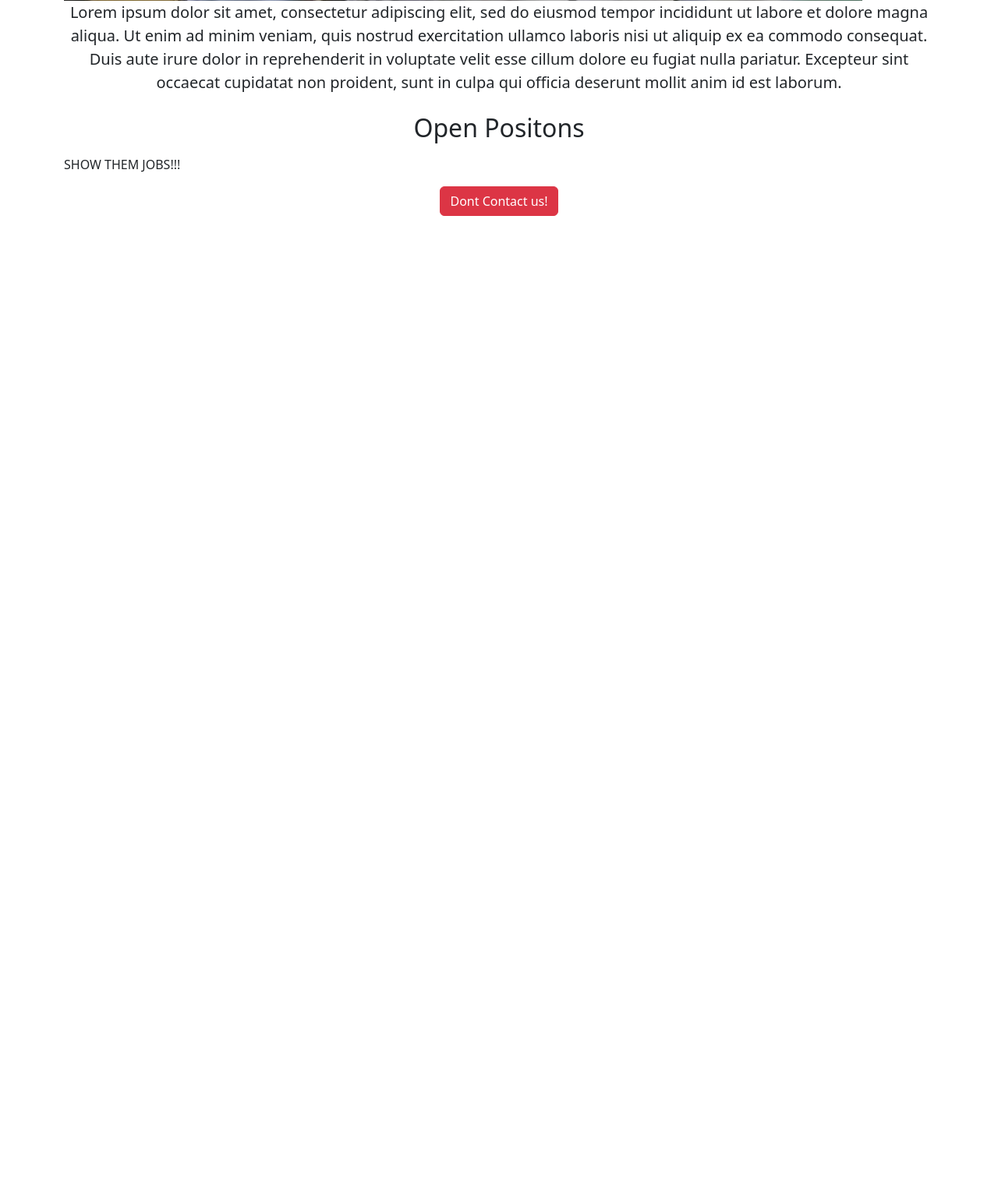
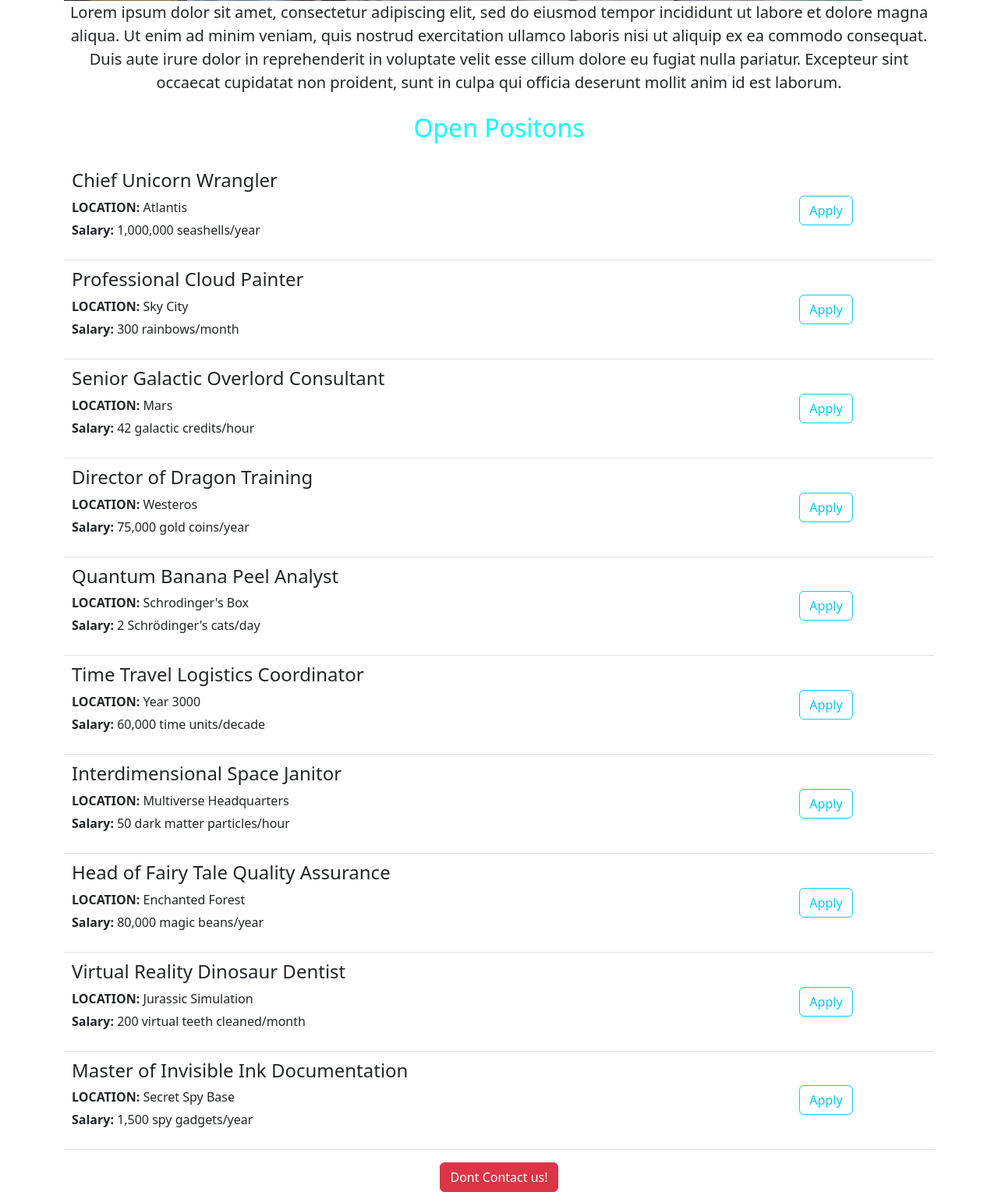
Before and after one commit to rk-vashista/DBMS-Mini_Project, a Flask app: page / in a window 1280 px wide. Shown: the part 470-1999 px from the top of the page at 78% size. Before the commit the page ends 747 px from the top, so only its background shows below. Run offline with Flask 3, Linux system fonts and the light colour scheme.

Commit message:
job updates

```diff
--- a/app.py
+++ b/app.py
@@ -2,9 +2,72 @@ from flask import *
 
 app = Flask(__name__)
 
+
+jobs = [
+    {
+        "id": 1,
+        "title": "Chief Unicorn Wrangler",
+        "location": "Atlantis",
+        "salary": "1,000,000 seashells/year"
+    },
+    {
+        "id": 2,
+        "title": "Professional Cloud Painter",
+        "location": "Sky City",
+        "salary": "300 rainbows/month"
+    },
+    {
+        "id": 3,
+        "title": "Senior Galactic Overlord Consultant",
+        "location": "Mars",
+        "salary": "42 galactic credits/hour"
+    },
+    {
+        "id": 4,
+        "title": "Director of Dragon Training",
+        "location": "Westeros",
+        "salary": "75,000 gold coins/year"
+    },
+    {
+        "id": 5,
+        "title": "Quantum Banana Peel Analyst",
+        "location": "Schrodinger's Box",
+        "salary": "2 Schrödinger's cats/day"
+    },
+    {
+        "id": 6,
+        "title": "Time Travel Logistics Coordinator",
+        "location": "Year 3000",
+        "salary": "60,000 time units/decade"
+    },
+    {
+        "id": 7,
+        "title": "Interdimensional Space Janitor",
+        "location": "Multiverse Headquarters",
+        "salary": "50 dark matter particles/hour"
+    },
+    {
+        "id": 8,
+        "title": "Head of Fairy Tale Quality Assurance",
+        "location": "Enchanted Forest",
+        "salary": "80,000 magic beans/year"
+    },
+    {
+        "id": 9,
+        "title": "Virtual Reality Dinosaur Dentist",
+        "location": "Jurassic Simulation",
+        "salary": "200 virtual teeth cleaned/month"
+    },
+    {
+        "id": 10,
+        "title": "Master of Invisible Ink Documentation",
+        "location": "Secret Spy Base",
+        "salary": "1,500 spy gadgets/year"
+    }
+]
 @app.route("/")
 def hello_world():
-    return render_template('home.html')
+    return render_template('home.html',jobs=jobs)
 
 if __name__ == "__main__":
     app.run(host='0.0.0.0',debug=True)
--- a/templates/home.html
+++ b/templates/home.html
@@ -8,14 +8,22 @@
 
 </head>
 <body>
+
     <div class="container">
         <h1 class="text-center">Idiot Careers</h1>
 
     <img class="img-fluid" id="banner" src="/static/banner.jpg" alt="">
 
     <p class="text-center lead ">Lorem ipsum dolor sit amet, consectetur adipiscing elit, sed do eiusmod tempor incididunt ut labore et dolore magna aliqua. Ut enim ad minim veniam, quis nostrud exercitation ullamco laboris nisi ut aliquip ex ea commodo consequat. Duis aute irure dolor in reprehenderit in voluptate velit esse cillum dolore eu fugiat nulla pariatur. Excepteur sint occaecat cupidatat non proident, sunt in culpa qui officia deserunt mollit anim id est laborum.</p>
-    <h2 class="text-center mx-auto p-2">Open Positons</h2>
-    <p>SHOW THEM JOBS!!!</p>
+    <h2 class="text-center mx-auto p-2" style="color: aqua;">Open Positons</h2>
+
+    <p>
+        <div>
+            {% for job in jobs%}
+                {% include 'jobs.html' %}
+            {% endfor %}
+        </div>
+    </p>
 
     <div class="text-center">
         <button type="button" class="btn btn-danger">Dont Contact us!</button>
--- /dev/null
+++ b/templates/jobs.html
@@ -0,0 +1,18 @@
+
+<div class="border-bottom" style="padding: 10px;">
+    <div class="row justify-content-between">
+        <div class="col-10">
+            <h4>{{job.title}}</h4>
+            <div  style="margin-bottom: 5px;"> <b> LOCATION: </b> {{job.location}} </div>
+            {% if job.salary %}
+            <div style="margin-bottom: 16px;"> <b> Salary: </b> {{job.salary}} </div>
+            {% endif %}
+        </div>
+
+        <div class="col-2 col align-self-center">
+            <button type="button" class="btn btn-outline-info" >Apply</button>
+        </div>
+
+    </div>
+
+</div>
```
